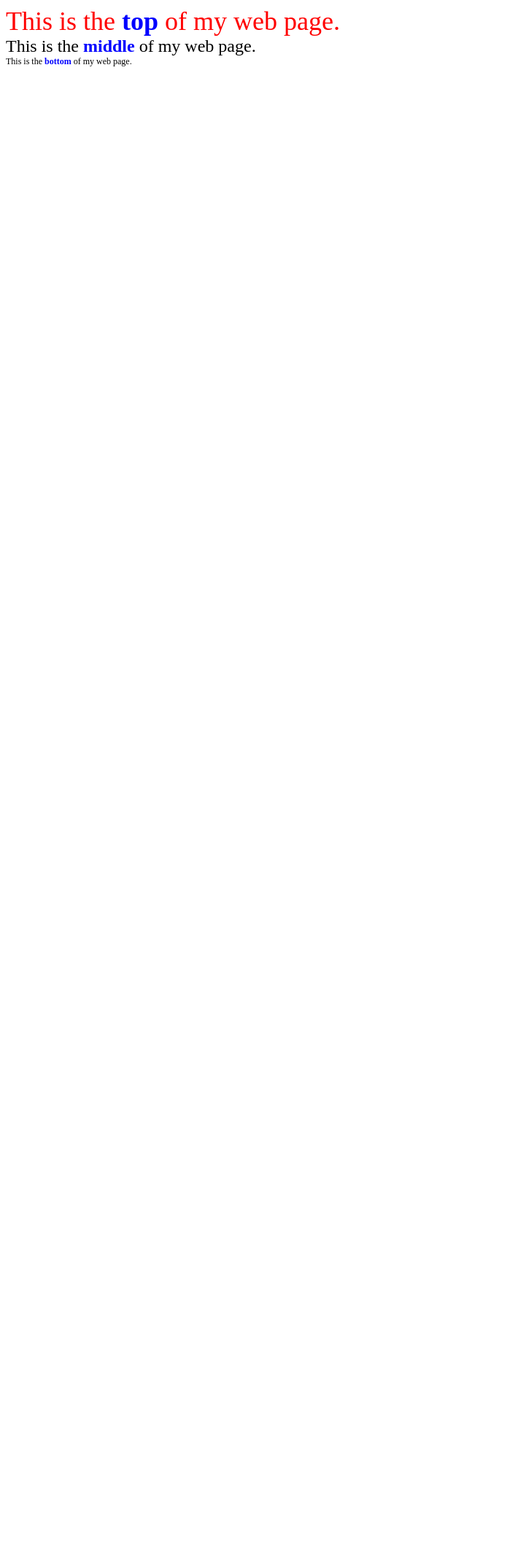
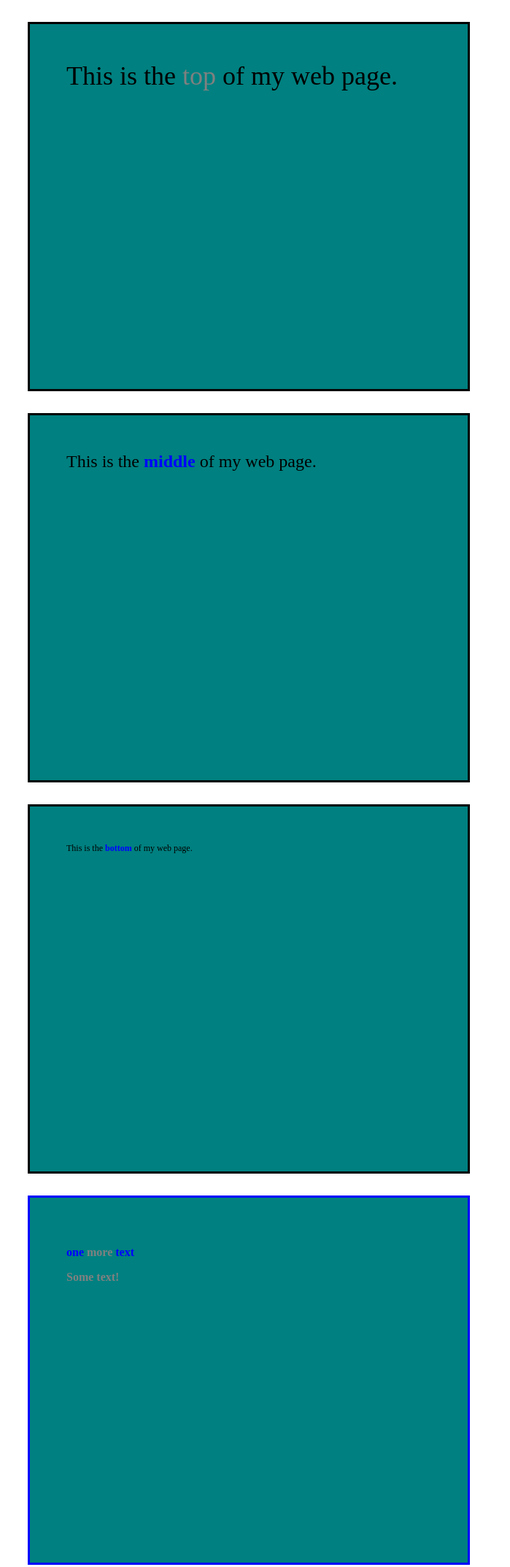
Before and after one commit to oleh7595/Dmitriy_first_project, a plain HTML site: page src0/div_span.html in a window 1280 px wide. Shown: the whole page at 73% size, without its empty margins (0-699 px from the left). Before the commit the page ends 800 px from the top, so only its background shows below. Drawn offline with Linux system fonts and the light colour scheme.

Commit message:
Work updates

```diff
--- a/src0/div_span.html
+++ b/src0/div_span.html
@@ -2,35 +2,21 @@
 <html>
     <head>
         <title>My Web Page!</title>
-        <style>
-            #top {
-                font-size: 36px;
-                color: red;
-            }
-
-            #middle {
-                font-size: 24px;
-            }
-
-            #bottom {
-                font-size: 12px;
-            }
-
-            .name {
-                font-weight: bold;
-                color: blue;
-            }
-        </style>
+        <link rel="stylesheet" href="styles.css">
     </head>
     <body>
-        <div id="top">
-            This is the <span class="name">top</span> of my web page.
+        <div id="Oleh">
+            This is the <span class="test">top</span> of my web page.
         </div>
-        <div id="middle">
+        <div id="Dima">
             This is the <span class="name">middle</span> of my web page.
         </div>
         <div id="bottom">
             This is the <span class="name">bottom</span> of my web page.
         </div>
+        <div class="name">
+          <p>one <span class=test>more</span> text</p>
+          <span class="test">Some text!</span>
+        </div>
     </body>
 </html>
--- a/src0/styles.css
+++ b/src0/styles.css
@@ -1,8 +1,38 @@
 h1 {
-    color: blue;
+    color: green;
     text-align: center;
 }
 
 p {
-    color: red;
+    color: blue;
+    text-align: left;
 }
+
+div {
+    background-color: teal;
+    width: 500px;
+    height: 400px;
+    margin: 30px;
+    padding: 50px;
+    border: 3px solid;
+            }
+            #Oleh {
+                font-size: 36px;
+            }
+
+            #Dima {
+                font-size: 24px;
+            }
+
+            #bottom {
+                font-size: 12px;
+            }
+
+            .name {
+                font-weight: bold;
+                color: blue;
+            }
+
+            .test {
+                color: grey;
+            }
```
Also changed, not shown: hello.html (+1 -1 lines), src0/form.html (+1 -1 lines), src0/image0.html (+1 -1 lines), src0/size.html (+4 -7 lines), src0/style0.html (+7 -0 lines), src0/style1.html (+4 -0 lines), src0/table.html (+1 -1 lines).
